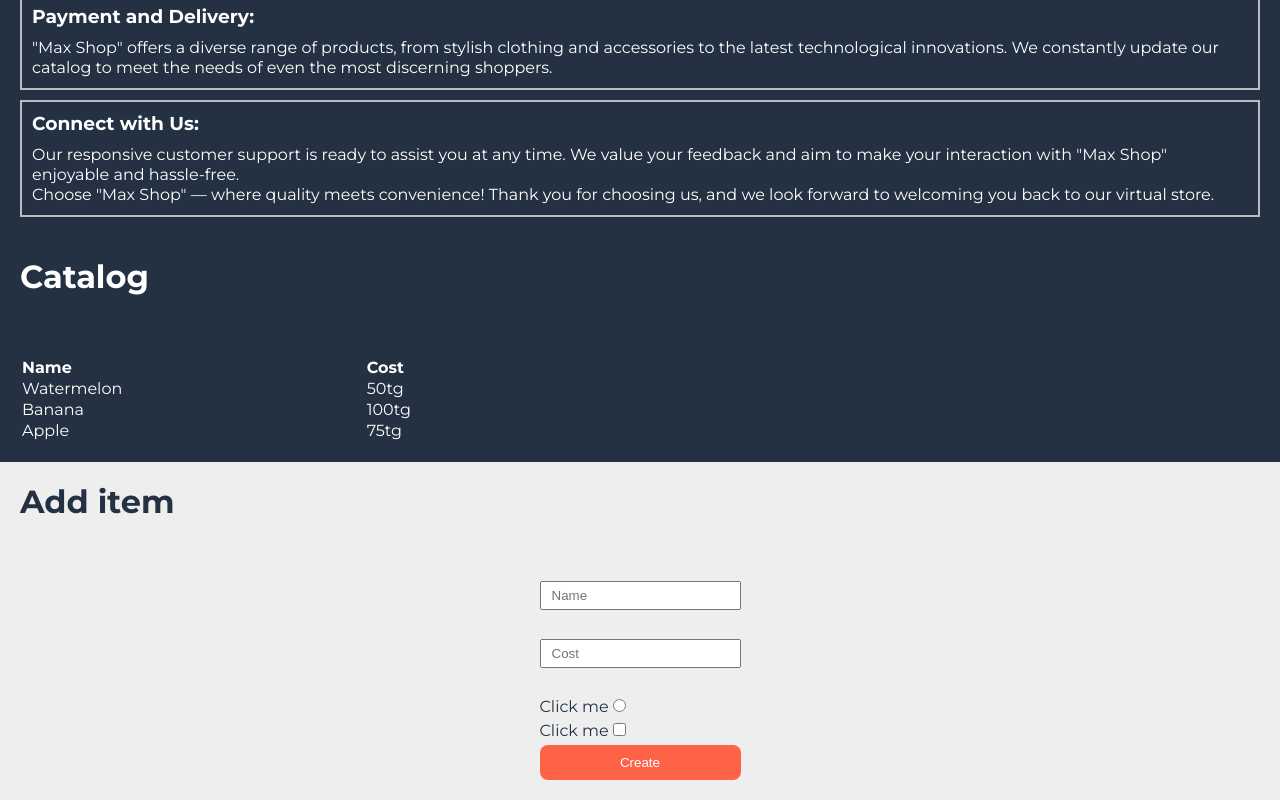
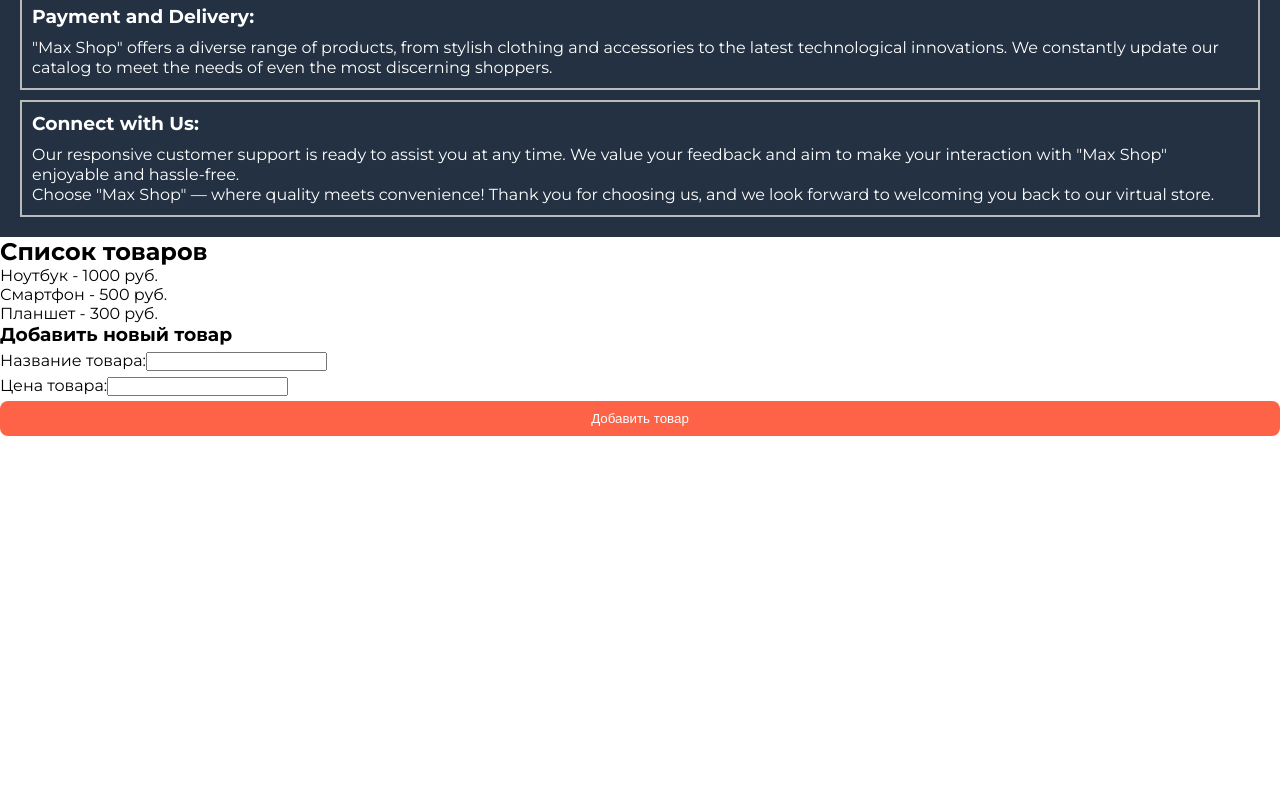
Before and after one commit to shahruhabd/react-final, a React (Create React App) app: page / in a window 1280 px wide. Shown: the part 1148-1948 px from the top of the page. After the commit the page ends 1584 px from the top, so only its background shows below. Built offline with nearby package versions, Linux system fonts and the light colour scheme; a web font is replaced by a local one.

Commit message:
Реализивал добавление и просмотр продуктов с помощью spread rest операторов

```diff
--- a/src/App.js
+++ b/src/App.js
@@ -9,7 +9,6 @@ function App() {
       <Main />
       <About />
       <Catalog />
-      <AddItem />
     </div>
   );
 }
--- a/src/pages/AddItem.js
+++ b/src/pages/AddItem.js
@@ -1,27 +1,49 @@
-import React from 'react'
+import React, { useState } from 'react';
+
 import '../css/main.css'
 
-const AddItem = () => {
+
+const AddItem = ({ onAddProduct }) => {
+    const [productName, setProductName] = useState('');
+    const [productPrice, setProductPrice] = useState('');
+
+    const handleSubmit = (e) => {
+      e.preventDefault();
+
+      const newProduct = {
+        id: Date.now(),
+        name: productName,
+        price: parseFloat(productPrice),
+      };
+
+      onAddProduct(newProduct);
+
+      setProductName('');
+      setProductPrice('');
+    };
+
     return (
-    <div className='wrapper wrapper_add_item'>
-        <header>
-            <h1>Add item</h1>
-        </header>
-        <div className='content'>
-            <form action="">
-                <input type="text" name="" id="" placeholder='Name' className='add-item_input'/><br />
-                <input type="text" name="" id="" placeholder='Cost' className='add-item_input'/><br />
+      <form onSubmit={handleSubmit}>
+        <h3>Добавить новый товар</h3>
         <label>
-                    Click me <input type="radio" name="" id="" /><br />
+          Название товара:
+          <input
+            type="text"
+            value={productName}
+            onChange={(e) => setProductName(e.target.value)}
+          />
         </label>
         <label>
-                    Click me <input type="checkbox" name="" id="" /><br />
+          Цена товара:
+          <input
+            type="number"
+            value={productPrice}
+            onChange={(e) => setProductPrice(e.target.value)}
+          />
         </label>
-                <button>Create</button>
+        <button type="submit">Добавить товар</button>
       </form>
-        </div>
-    </div>
-  )
-}
+    );
+  };
 
 export default AddItem
--- a/src/pages/Catalog.js
+++ b/src/pages/Catalog.js
@@ -1,38 +1,32 @@
-import React from 'react'
+import React, { useState } from 'react';
+import AddItem from './AddItem';
 import '../css/main.css'
 
 const Catalog = () => {
+  const initialProducts = [
+    { id: 1, name: 'Ноутбук', price: 1000 },
+    { id: 2, name: 'Смартфон', price: 500 },
+    { id: 3, name: 'Планшет', price: 300 },
+  ];
+
+  const [products, setProducts] = useState(initialProducts);
+  const addProduct = (newProduct) => {
+    setProducts([...products, newProduct]);
+  };
   return (
-    <div className='wrapper'>
-        <header>
-            <h1>Catalog</h1>
-        </header>
-        <div className='content'>
-            <table style={{'width': '500px'}}>
-                <thead>
-                    <tr>
-                        <th>Name</th>
-                        <th>Cost</th>
-                    </tr>
-                </thead>
-                <tbody>
-                    <tr>
-                        <td>Watermelon</td>
-                        <td>50tg</td>
-                    </tr>
-                    <tr>
-                        <td>Banana</td>
-                        <td>100tg</td>
-                    </tr>
-                    <tr>
-                        <td>Apple</td>
-                        <td>75tg</td>
-                    </tr>
-                </tbody>
-            </table>
-        </div>
+    <div>
+      <h2>Список товаров</h2>
+      <ul>
+        {products.map((product) => (
+          <li key={product.id}>
+            {product.name} - {product.price} руб.
+          </li>
+        ))}
+      </ul>
+
+      <AddItem onAddProduct={addProduct} />
     </div>
-  )
-}
+  );
+};
 
 export default Catalog
```
Lines whose indentation alone changed are shown as unchanged.
